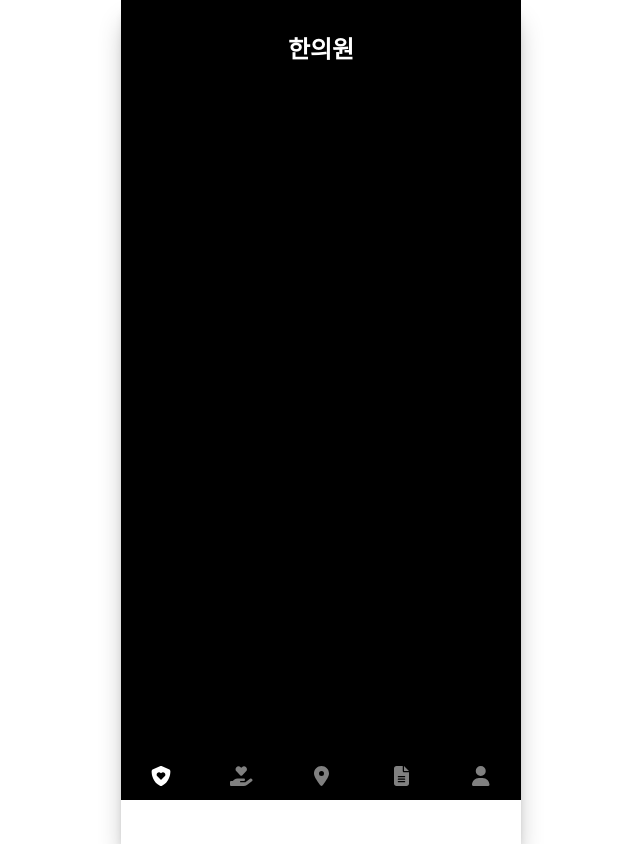
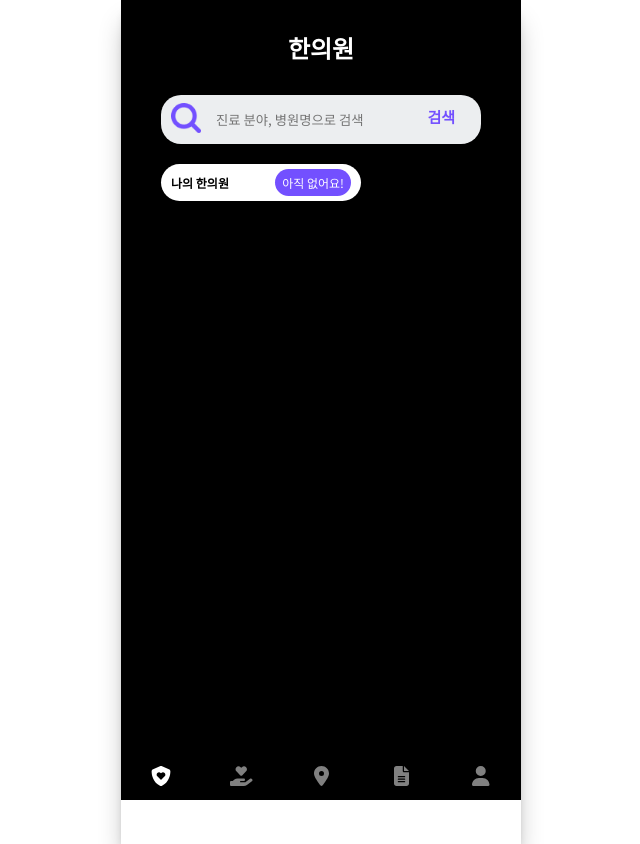
Before and after one commit to Likelion-at-SMWU-12th/Hanappun-Client, a React (Create React App) app in the folder hancare/: page /map in a window 1280 px wide. Shown: the whole page, without its empty margins (319-959 px from the left). Built offline with nearby package versions, Linux system fonts and the light colour scheme; data requests are answered from the project's data file.

Commit message:
[Feat] 검색 기능 구현

```diff
--- /dev/null
+++ b/hancare/db.json
@@ -0,0 +1,48 @@
+{
+  "hospital": [
+    {
+      "id": 1,
+      "name": "숙명 한의원",
+      "hashtag1": "건강 관리",
+      "hashtag2": "8체질",
+      "hashtag3": "한약 처방",
+      "address": "서울특별시 용산구 청파로 47길 100",
+      "call": "02-xxxx-xxxx",
+      "reviewnum": 165,
+      "reviewtext": "의료진, 직원이 친절해요"
+    },
+    {
+      "id": 2,
+      "name": "광고 한의원",
+      "hashtag1": "건강 관리",
+      "hashtag2": "8체질",
+      "hashtag3": "광고",
+      "address": "서울특별시 용산구 청파로 47길 100",
+      "call": "02-xxxx-xxxx",
+      "reviewnum": 165,
+      "reviewtext": "의료진, 직원이 친절해요"
+    },
+    {
+      "id": 3,
+      "name": "한빛 한의원",
+      "hashtag1": "교통사고",
+      "hashtag2": "사상의학",
+      "hashtag3": "한약 처방",
+      "address": "서울특별시 용산구 @@로 @@길 xxx",
+      "call": "02-xxxx-xxxx",
+      "reviewnum": 132,
+      "reviewtext": "시설이 쾌적해요"
+    },
+    {
+      "id": 4,
+      "name": "한빛 한의원",
+      "hashtag1": "교통사고",
+      "hashtag2": "사상의학",
+      "hashtag3": "한약 처방",
+      "address": "서울특별시 용산구 @@로 @@길 xxx",
+      "call": "02-xxxx-xxxx",
+      "reviewnum": 132,
+      "reviewtext": "시설이 쾌적해요"
+    }
+  ]
+}
--- /dev/null
+++ b/hancare/src/components/HospitalItem.jsx
@@ -0,0 +1,89 @@
+import React from "react";
+import styled from "styled-components";
+
+const HospitalItem = ({ item }) => {
+  return (
+    <Container>
+      <Firstbox>
+        <HospitalName>{item.name}</HospitalName>
+        <HospitalHashtag>{item.hashtag1}</HospitalHashtag>
+        <HospitalHashtag>{item.hashtag2}</HospitalHashtag>
+        <HospitalHashtag>{item.hashtag3}</HospitalHashtag>
+      </Firstbox>
+      <HospitalInfo>
+        <Bold>위치</Bold> {item.address}
+      </HospitalInfo>
+      <HospitalInfo>
+        <Bold>전화 번호</Bold> {item.call}
+      </HospitalInfo>
+      <SecondBox>
+        <Reviewnum>{item.reviewnum}</Reviewnum>
+        <img src="/images/reviewnumimg.png" alt="num"></img>
+        <ReviewText>{item.reviewtext}</ReviewText>
+      </SecondBox>
+    </Container>
+  );
+};
+
+const Container = styled.div`
+  padding: 5px;
+  margin: 10px auto;
+  box-shadow: 0 0 8px #cecece;
+  border-radius: 20px;
+  width: 90%;
+`;
+const Firstbox = styled.div`
+  display: flex;
+`;
+const HospitalName = styled.h2`
+  margin-left: 10px;
+  color: #7350ff;
+  margin-right: 20px;
+  font-size: 20px;
+`;
+const HospitalHashtag = styled.p`
+  display: inline;
+  margin: auto;
+  background-color: #57595f;
+  color: white;
+  padding: 1px 7px;
+  font-size: 13px;
+  border-radius: 20px;
+`;
+
+const HospitalInfo = styled.p`
+  margin: auto;
+  margin-left: 10px;
+  color: black;
+  font-size: 14px;
+`;
+
+const Bold = styled.span`
+  font-weight: bolder;
+  margin-right: 5px;
+`;
+
+const SecondBox = styled.div`
+  display: flex;
+  position: relative;
+
+  img {
+    position: absolute;
+    width: 15px;
+    top: 22px;
+    left: 43px;
+  }
+`;
+
+const Reviewnum = styled.h3`
+  margin-left: 10px;
+  font-size: 15px;
+  color: #7350ff;
+`;
+
+const ReviewText = styled.h3`
+  margin: auto 35px;
+  font-size: 12px;
+`;
+
+export default HospitalItem;
--- a/hancare/src/pages/hospital/MapMain.js
+++ b/hancare/src/pages/hospital/MapMain.js
@@ -1,23 +1,160 @@
-import React from "react";
-import { useNavigate } from "react-router-dom";
+import React, { useState, useRef, useEffect } from "react";
+import axios from "axios";
 import styled from "styled-components";
+import HospitalItem from "../../components/HospitalItem";
 
 const MapMain = () => {
+  const [hospital, setHospital] = useState([]);
+  const [keyword, setKeyword] = useState("");
+  const [filteredHospital, setFilteredHospital] = useState([]);
+  const [isSearched, setIsSearched] = useState(false);
+
+  useEffect(() => {
+    const getHospital = async () => {
+      try {
+        const response = await axios.get("http://localhost:8000/hospital");
+        setHospital(response.data);
+      } catch (e) {
+        console.error(e);
+      }
+    };
+    getHospital();
+  }, []);
+
+  useEffect(() => {
+    if (keyword) {
+      const cleanedKeyword = keyword.replace(/\s+/g, "");
+      const filtered = hospital.filter((item) => {
+        const cleanedName = item.name.replace(/\s+/g, "");
+        const cleanedhashtag1 = item.hashtag1.replace(/\s+/g, "");
+        const cleanedhashtag2 = item.hashtag2.replace(/\s+/g, "");
+        const cleanedhashtag3 = item.hashtag3.replace(/\s+/g, "");
+        return (
+          cleanedName.includes(cleanedKeyword) ||
+          cleanedhashtag1.includes(cleanedKeyword) ||
+          cleanedhashtag2.includes(cleanedKeyword) ||
+          cleanedhashtag3.includes(cleanedKeyword)
+        );
+      });
+      setFilteredHospital(filtered);
+    }
+  }, [keyword]);
+
+  const myKeywordInput = useRef();
+
+  const onButtonClick = () => {
+    setKeyword(myKeywordInput.current.value);
+    setIsSearched(true);
+  };
+
   return (
     <Container>
-      <h2>한의원</h2>
+      <Title>한의원</Title>
+      <Form>
+        <img src="/images/search.png" alt="search" />
+        <input
+          type="text"
+          name="keyword"
+          ref={myKeywordInput}
+          placeholder="진료 분야, 병원명으로 검색"
+        />
+        <button type="button" onClick={onButtonClick}>
+          검색
+        </button>
+      </Form>
+      <MyHospitalBox>
+        <h2>나의 한의원</h2>
+        <MyHospital>아직 없어요!</MyHospital>
+      </MyHospitalBox>
+      {filteredHospital.length > 0 && (
+        <HospitalList>
+          {filteredHospital.map((item) => (
+            <HospitalItem key={item.id} item={item}></HospitalItem>
+          ))}
+        </HospitalList>
+      )}
     </Container>
   );
 };
 
 const Container = styled.div`
   display: flex;
+  flex-direction: column;
   background-color: black;
   height: 100vh;
-
-  h2 {
-    color: white;
-    margin: 30px auto;
+`;
+const Title = styled.h2`
+  color: white;
+  margin: 30px auto;
+`;
+const Form = styled.form`
+  margin: 0 auto;
+  position: relative;
+  input {
+    background-color: #eceef0;
+    border: none;
+    border-radius: 20px;
+    padding: 15px;
+    width: 290px;
+    text-indent: 40px;
+  }
+  img {
+    display: block;
+    position: absolute;
+    width: 30px;
+    top: 8px;
+    left: 10px;
+  }
+  button {
+    display: block;
+    position: absolute;
+    top: 10px;
+    right: 20px;
+    background: none;
+    border: none;
+    color: #7350ff;
+    font-weight: bolder;
+    font-size: 15px;
+    cursor: pointer;
   }
 `;
+
+const MyHospitalBox = styled.div`
+  background-color: white;
+  display: flex;
+  margin-left: 40px;
+  margin-top: 20px;
+  width: 200px;
+  height: auto;
+  border-radius: 20px;
+  position: relative;
+  h2 {
+    color: black;
+    font-size: 12px;
+    margin-left: 10px;
+  }
+`;
+
+const MyHospital = styled.span`
+  background-color: #7350ff;
+  color: white;
+  font-size: 12px;
+  padding: 5px 7px;
+  height: 17px;
+  border-radius: 20px;
+  text-align: right;
+  position: absolute;
+  right: 10px;
+  top: 5px;
+`;
+
+const HospitalList = styled.div`
+  margin-top: 20px;
+  height: 100vh;
+  padding: 10px;
+  background-color: white;
+  border-radius: 20px;
+  overflow-y: auto;
+`;
+
 export default MapMain;
```
Also changed, not shown: hancare/public/images/reviewnumimg.png (added), hancare/public/images/search.png (added).
